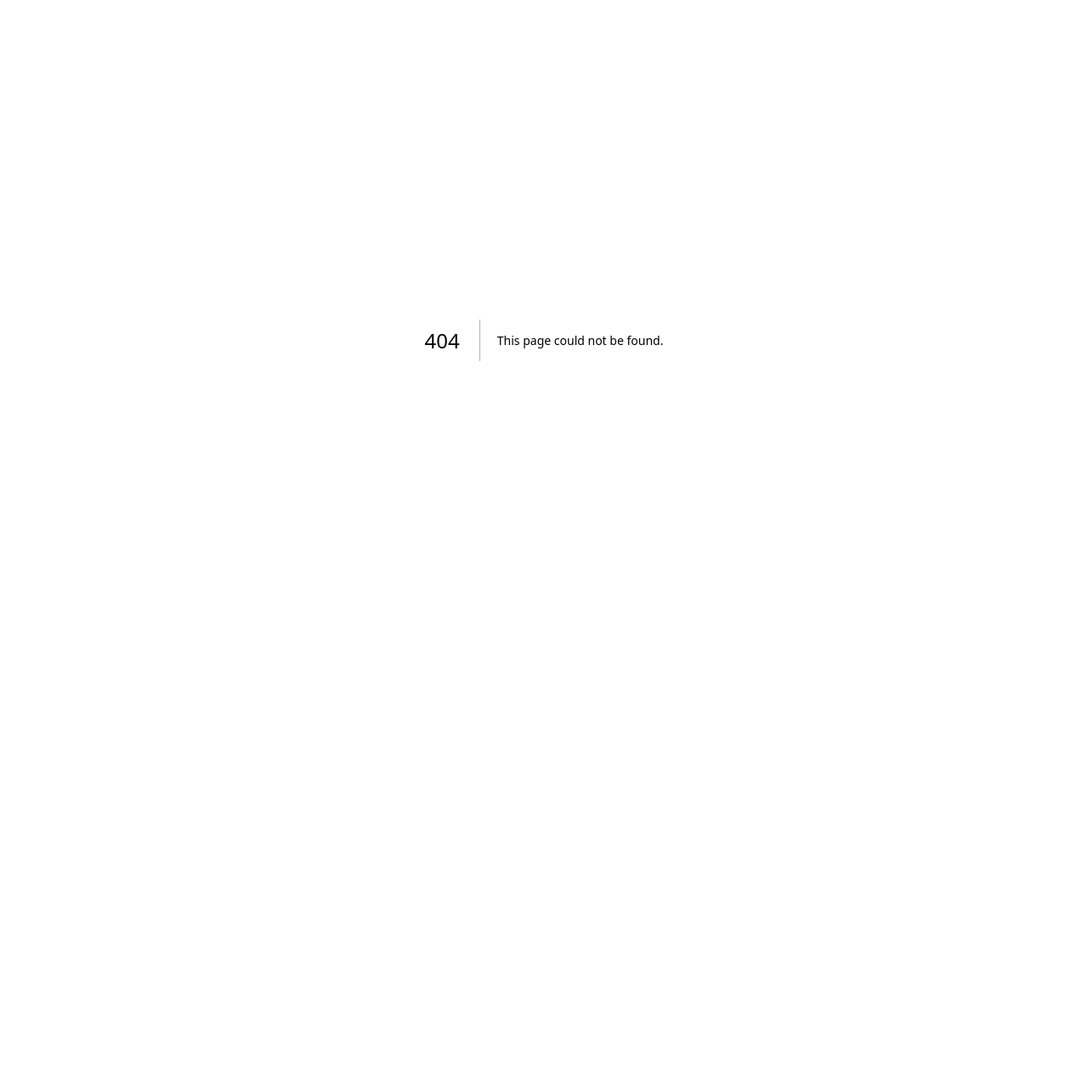
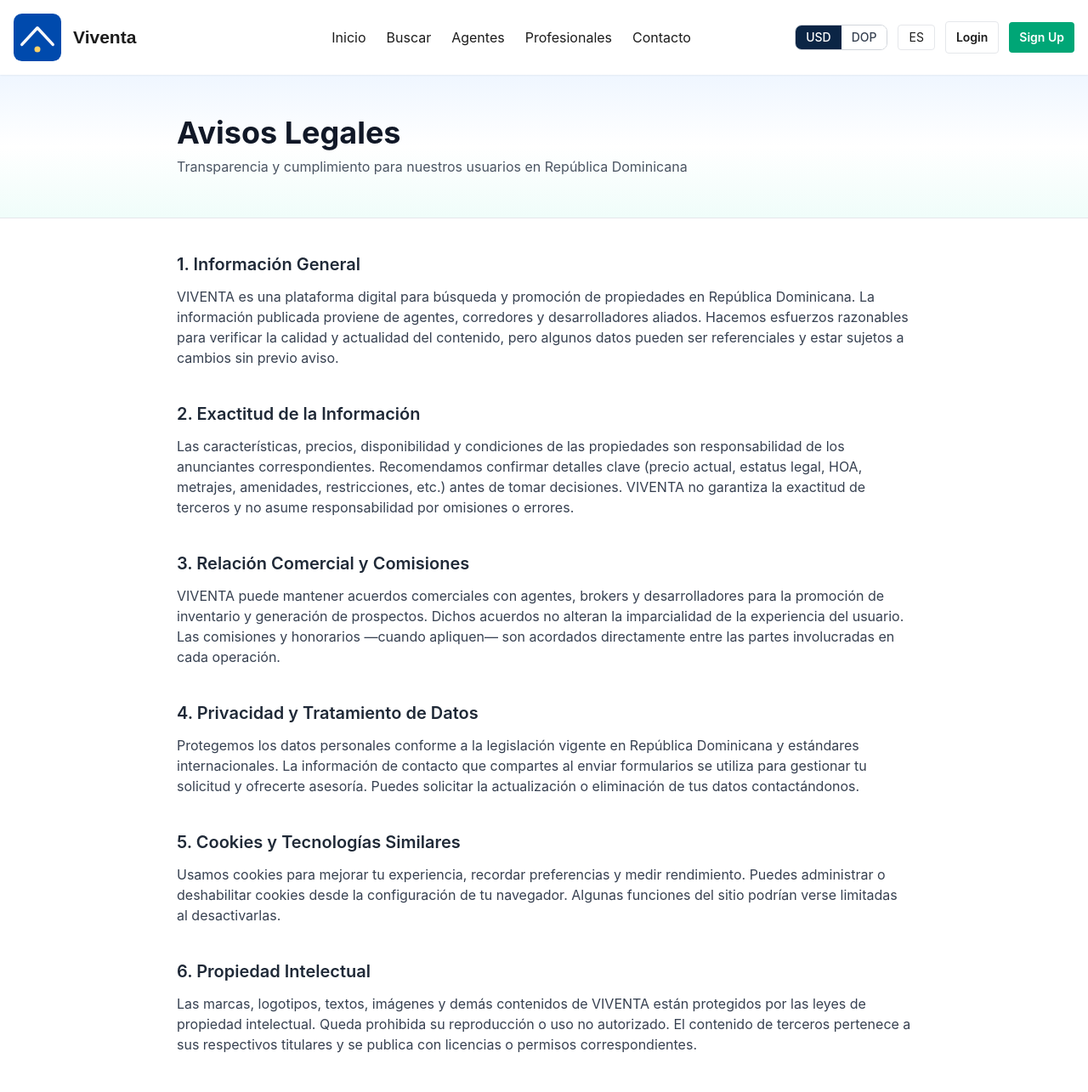
Before and after one commit to eduardoinoa18/viventa-rd, a Next.js app: page /disclosures in a window 1280 px wide. Before the commit this address had no page. Shown: the top 1285 px of the page at 85% size. Before the commit the page ends 800 px from the top, so only its background shows below. Built offline with nearby package versions, Linux system fonts and the light colour scheme.

Commit message:
feat(footer,legal): add Disclosures page and footer link; add subtle Master Admin login in footer corner

```diff
--- /dev/null
+++ b/app/disclosures/page.tsx
@@ -0,0 +1,73 @@
+"use client";
+import Header from '@/components/Header';
+import Footer from '@/components/Footer';
+
+export default function DisclosuresPage() {
+  return (
+    <div className="min-h-screen flex flex-col bg-white">
+      <Header />
+      <main className="flex-1">
+        <section className="bg-gradient-to-b from-blue-50 via-white to-teal-50 border-b">
+          <div className="max-w-4xl mx-auto px-4 py-12">
+            <h1 className="text-3xl md:text-4xl font-bold text-gray-900 mb-2">Avisos Legales</h1>
+            <p className="text-gray-600">Transparencia y cumplimiento para nuestros usuarios en República Dominicana</p>
+          </div>
+        </section>
+
+        <section className="py-10">
+          <div className="max-w-4xl mx-auto px-4 space-y-10 text-gray-800">
+            <div>
+              <h2 className="text-xl font-semibold mb-3">1. Información General</h2>
+              <p className="text-gray-700">VIVENTA es una plataforma digital para búsqueda y promoción de propiedades en República Dominicana. La información publicada proviene de agentes, corredores y desarrolladores aliados. Hacemos esfuerzos razonables para verificar la calidad y actualidad del contenido, pero algunos datos pueden ser referenciales y estar sujetos a cambios sin previo aviso.</p>
+            </div>
+
+            <div>
+              <h2 className="text-xl font-semibold mb-3">2. Exactitud de la Información</h2>
+              <p className="text-gray-700">Las características, precios, disponibilidad y condiciones de las propiedades son responsabilidad de los anunciantes correspondientes. Recomendamos confirmar detalles clave (precio actual, estatus legal, HOA, metrajes, amenidades, restricciones, etc.) antes de tomar decisiones. VIVENTA no garantiza la exactitud de terceros y no asume responsabilidad por omisiones o errores.</p>
+            </div>
+
+            <div>
+              <h2 className="text-xl font-semibold mb-3">3. Relación Comercial y Comisiones</h2>
+              <p className="text-gray-700">VIVENTA puede mantener acuerdos comerciales con agentes, brokers y desarrolladores para la promoción de inventario y generación de prospectos. Dichos acuerdos no alteran la imparcialidad de la experiencia del usuario. Las comisiones y honorarios —cuando apliquen— son acordados directamente entre las partes involucradas en cada operación.</p>
+            </div>
+
+            <div>
+              <h2 className="text-xl font-semibold mb-3">4. Privacidad y Tratamiento de Datos</h2>
+              <p className="text-gray-700">Protegemos los datos personales conforme a la legislación vigente en República Dominicana y estándares internacionales. La información de contacto que compartes al enviar formularios se utiliza para gestionar tu solicitud y ofrecerte asesoría. Puedes solicitar la actualización o eliminación de tus datos contactándonos.</p>
+            </div>
+
+            <div>
+              <h2 className="text-xl font-semibold mb-3">5. Cookies y Tecnologías Similares</h2>
+              <p className="text-gray-700">Usamos cookies para mejorar tu experiencia, recordar preferencias y medir rendimiento. Puedes administrar o deshabilitar cookies desde la configuración de tu navegador. Algunas funciones del sitio podrían verse limitadas al desactivarlas.</p>
+            </div>
+
+            <div>
+              <h2 className="text-xl font-semibold mb-3">6. Propiedad Intelectual</h2>
+              <p className="text-gray-700">Las marcas, logotipos, textos, imágenes y demás contenidos de VIVENTA están protegidos por las leyes de propiedad intelectual. Queda prohibida su reproducción o uso no autorizado. El contenido de terceros pertenece a sus respectivos titulares y se publica con licencias o permisos correspondientes.</p>
+            </div>
+
+            <div>
+              <h2 className="text-xl font-semibold mb-3">7. Enlaces a Terceros</h2>
+              <p className="text-gray-700">El sitio puede contener enlaces a páginas externas. VIVENTA no controla ni es responsable de su contenido, políticas o prácticas. Te recomendamos revisar sus condiciones antes de utilizar dichos servicios.</p>
+            </div>
+
+            <div>
+              <h2 className="text-xl font-semibold mb-3">8. Limitación de Responsabilidad</h2>
+              <p className="text-gray-700">En la medida permitida por la ley, VIVENTA no será responsable por pérdidas o daños derivados del uso del sitio, la información publicada o transacciones con terceros. El uso de la plataforma es bajo tu propio riesgo y criterio.</p>
+            </div>
+
+            <div>
+              <h2 className="text-xl font-semibold mb-3">9. Contacto</h2>
+              <p className="text-gray-700">Para consultas o solicitudes relacionadas con estos avisos, escríbenos a <a className="text-[#004AAD] hover:underline" href="mailto:info@viventa.com.do">info@viventa.com.do</a>.</p>
+            </div>
+
+            <div className="text-xs text-gray-500">
+              Última actualización: Octubre 2025
+            </div>
+          </div>
+        </section>
+      </main>
+      <Footer />
+    </div>
+  );
+}
--- a/components/Footer.tsx
+++ b/components/Footer.tsx
@@ -4,7 +4,7 @@ import Link from 'next/link'
 export default function Footer() {
   return (
     <footer className="bg-[#FAFAFA] border-t mt-12 pt-8 pb-4 text-sm text-gray-600">
-      <div className="max-w-7xl mx-auto px-4">
+      <div className="max-w-7xl mx-auto px-4 relative">
         <div className="flex flex-col md:flex-row items-center justify-between gap-4">
           <div className="flex items-center">
             <img src="/logo.svg" alt="VIVENTA" className="h-8 md:h-10" />
@@ -15,11 +15,20 @@ export default function Footer() {
             <Link href="/agents" className="hover:text-[#3BAFDA]">Agentes</Link>
             <Link href="/profesionales" className="hover:text-[#3BAFDA]">Profesionales</Link>
             <Link href="/contact" className="hover:text-[#3BAFDA]">Contacto</Link>
+            <Link href="/disclosures" className="hover:text-[#3BAFDA]">Avisos Legales</Link>
           </div>
           <div className="text-xs text-center md:text-right">
             <div>© VIVENTA 2025</div>
           </div>
         </div>
+        {/* Master Admin link - subtle in corner */}
+        <Link
+          href="/admin/login"
+          aria-label="Master Admin Login"
+          className="hidden md:inline-block absolute bottom-1 right-2 text-[11px] text-gray-400 hover:text-gray-700 opacity-60 hover:opacity-100 transition-opacity"
+        >
+          Master Admin
+        </Link>
       </div>
     </footer>
   )
```
